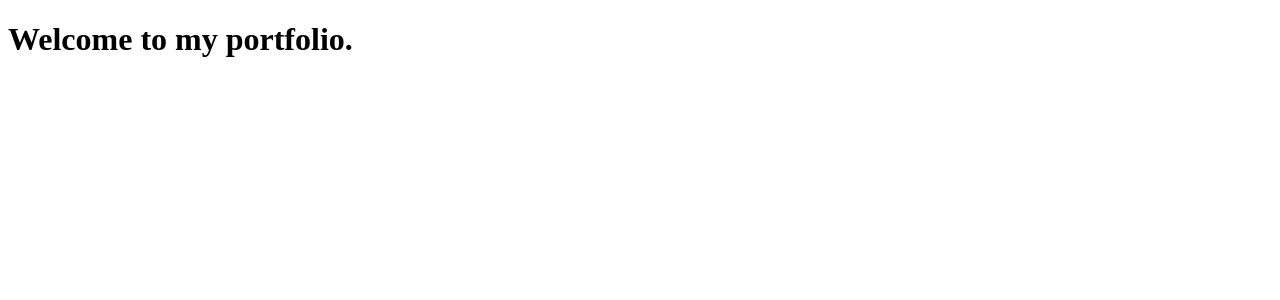
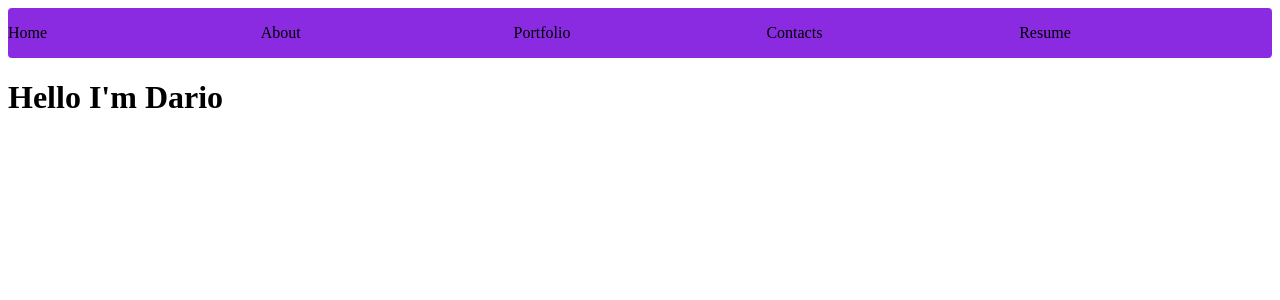
Before and after one commit to darioformoso/Portfolio, an Angular app: page / in a window 1280 px wide. Shown: the top 300 px of the page. Built offline with nearby package versions, Linux system fonts and the light colour scheme.

Commit message:
sections top nav

```diff
--- a/src/app/app.component.html
+++ b/src/app/app.component.html
@@ -1 +1,2 @@
-<h1>Welcome to my portfolio.</h1>
+<top-navigation></top-navigation>
+<h1>Hello I'm Dario</h1>
--- a/src/app/app.module.ts
+++ b/src/app/app.module.ts
@@ -3,14 +3,16 @@ import { BrowserModule } from '@angular/platform-browser';
 
 import { AppRoutingModule } from './app-routing.module';
 import { AppComponent } from './app.component';
+import { TopNavigationComponent } from './navigation/navigation.component';
 
 @NgModule({
   declarations: [
-    AppComponent
+    AppComponent,
+    TopNavigationComponent
   ],
   imports: [
     BrowserModule,
-    AppRoutingModule
+    AppRoutingModule,
   ],
   providers: [],
   bootstrap: [AppComponent]
--- /dev/null
+++ b/src/app/navigation/navigation.component.html
@@ -0,0 +1,17 @@
+<div class="wrapper">
+  <div class="top-nav-sections">
+    <p>Home</p>
+  </div>
+  <div class="top-nav-sections">
+    <p>About</p>
+  </div>
+  <div class="top-nav-sections">
+    <p>Portfolio</p>
+  </div>
+  <div class="top-nav-sections">
+    <p>Contacts</p>
+  </div>
+  <div class="top-nav-sections">
+    <p>Resume</p>
+  </div>
+</div>
--- /dev/null
+++ b/src/app/navigation/navigation.component.scss
@@ -0,0 +1,23 @@
+:host {
+  width: 100%;
+  height: 100%;
+}
+.wrapper {
+  height: 50px;
+  width: 100%;
+  background-color: blueviolet;
+  border-radius: 4px;
+  display: flex;
+  justify-content: space-between;
+  align-items: center;
+
+  .top-nav-sections {
+    width: 20%;
+    height: 100%;
+    p {
+      :hover {
+        color: blue;
+      }
+    }
+  }
+}
--- /dev/null
+++ b/src/app/navigation/navigation.component.ts
@@ -0,0 +1,13 @@
+import { Component, OnInit } from '@angular/core';
+
+@Component({
+  selector: 'top-navigation',
+  templateUrl: 'navigation.component.html',
+  styleUrls: ['navigation.component.scss']
+})
+
+export class TopNavigationComponent implements OnInit {
+  constructor() { }
+
+  ngOnInit() { }
+}
```
